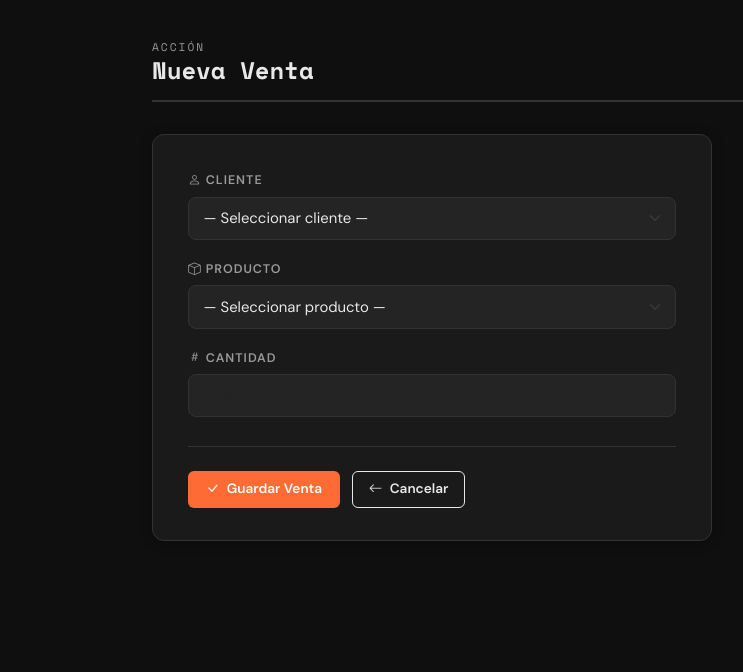
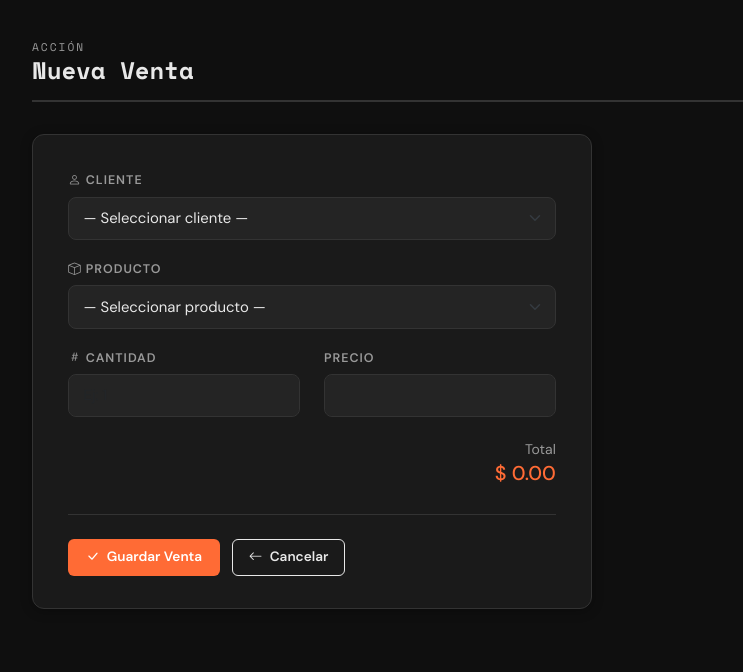
Before and after one commit to J-stark10/Ventas_App_Flask, a Flask app: page /create in a window 1280 px wide. Shown: the part 68-740 px from the top of the page, without its empty margins (32-775 px from the left). Run offline with Flask 3, Linux system fonts and the light colour scheme; data comes from the database, SQL or seed files in the repository.

Commit message:
V2 render ultima con registro ventas

```diff
--- a/app.py
+++ b/app.py
@@ -21,73 +21,68 @@ def init_database():
     conn.execute("""
         CREATE TABLE IF NOT EXISTS productos (
             id      INTEGER PRIMARY KEY,
-            nombre  TEXT NOT NULL
+            nombre  TEXT NOT NULL,
+            precio  REAL NOT NULL DEFAULT 0.0
         )
     """)
 
-    # Tabla ventas — usa claves foráneas para relacionarse
-    # con clientes y productos
+    # 🔥 Tabla ventas ahora con PRECIO
     conn.execute("""
         CREATE TABLE IF NOT EXISTS ventas (
             id          INTEGER PRIMARY KEY,
             cliente_id  INTEGER NOT NULL,
             producto_id INTEGER NOT NULL,
             cantidad    INTEGER NOT NULL,
+            precio      REAL NOT NULL,
             FOREIGN KEY (cliente_id)  REFERENCES clientes(id),
             FOREIGN KEY (producto_id) REFERENCES productos(id)
         )
     """)
 
-    # Datos de ejemplo para probar la app desde el inicio
+    # Datos de ejemplo
     conn.execute("INSERT OR IGNORE INTO clientes (id, nombre) VALUES (1, 'María García')")
     conn.execute("INSERT OR IGNORE INTO clientes (id, nombre) VALUES (2, 'Carlos López')")
     conn.execute("INSERT OR IGNORE INTO clientes (id, nombre) VALUES (3, 'Ana Martínez')")
 
-    conn.execute("INSERT OR IGNORE INTO productos (id, nombre) VALUES (1, 'Laptop')")
-    conn.execute("INSERT OR IGNORE INTO productos (id, nombre) VALUES (2, 'Mouse Inalámbrico')")
-    conn.execute("INSERT OR IGNORE INTO productos (id, nombre) VALUES (3, 'Teclado Mecánico')")
-
-    conn.execute("INSERT OR IGNORE INTO ventas (id, cliente_id, producto_id, cantidad) VALUES (1, 1, 1, 2)")
-    conn.execute("INSERT OR IGNORE INTO ventas (id, cliente_id, producto_id, cantidad) VALUES (2, 2, 3, 1)")
+    conn.execute("INSERT OR IGNORE INTO productos (id, nombre, precio) VALUES (1, 'Laptop', 1200)")
+    conn.execute("INSERT OR IGNORE INTO productos (id, nombre, precio) VALUES (2, 'Mouse Inalámbrico', 25)")
+    conn.execute("INSERT OR IGNORE INTO productos (id, nombre, precio) VALUES (3, 'Teclado Mecánico', 80)")
 
     conn.commit()
     conn.close()
 
-# Ejecutar al iniciar la aplicación
 init_database()
 
-
 # ─────────────────────────────────────────
-# INDEX — Listar todas las ventas
+# INDEX
 # ─────────────────────────────────────────
 @app.route("/")
 def index():
     conn = sqlite3.connect("ventas.db")
-    conn.row_factory = sqlite3.Row  # Permite acceder a columnas por nombre
+    conn.row_factory = sqlite3.Row
     cursor = conn.cursor()
 
-    # JOIN: combinamos las 3 tablas para mostrar nombres en vez de IDs
-    # ventas.cliente_id  → busca en clientes  → trae clientes.nombre
-    # ventas.producto_id → busca en productos → trae productos.nombre
     cursor.execute("""
         SELECT
             ventas.id,
             clientes.nombre  AS cliente,
             productos.nombre AS producto,
-            ventas.cantidad
+            ventas.precio,
+            ventas.cantidad,
+            (ventas.cantidad * ventas.precio) AS total
         FROM ventas
         JOIN clientes  ON ventas.cliente_id  = clientes.id
         JOIN productos ON ventas.producto_id = productos.id
         ORDER BY ventas.id DESC
     """)
+
     ventas = cursor.fetchall()
     conn.close()
 
     return render_template("index.html", ventas=ventas)
 
-
 # ─────────────────────────────────────────
-# CREATE — Mostrar formulario
+# CREATE
 # ─────────────────────────────────────────
 @app.route("/create")
 def create():
@@ -95,7 +90,6 @@ def create():
     conn.row_factory = sqlite3.Row
     cursor = conn.cursor()
 
-    # Cargamos clientes y productos para los <select>
     cursor.execute("SELECT * FROM clientes ORDER BY nombre")
     clientes = cursor.fetchall()
 
@@ -105,9 +99,8 @@ def create():
     conn.close()
     return render_template("create.html", clientes=clientes, productos=productos)
 
-
 # ─────────────────────────────────────────
-# SAVE — Guardar nueva venta (POST)
+# SAVE
 # ─────────────────────────────────────────
 @app.route("/save", methods=["POST"])
 def save():
@@ -118,18 +111,22 @@ def save():
     conn = sqlite3.connect("ventas.db")
     cursor = conn.cursor()
 
+    # 🔥 Obtener precio del producto
+    cursor.execute("SELECT precio FROM productos WHERE id = ?", (producto_id,))
+    precio = cursor.fetchone()[0]
+
+    # 🔥 Guardar precio en la venta
     cursor.execute("""
-        INSERT INTO ventas (cliente_id, producto_id, cantidad)
-        VALUES (?, ?, ?)
-    """, (cliente_id, producto_id, cantidad))
+        INSERT INTO ventas (cliente_id, producto_id, cantidad, precio)
+        VALUES (?, ?, ?, ?)
+    """, (cliente_id, producto_id, cantidad, precio))
 
     conn.commit()
     conn.close()
     return redirect("/")
 
-
 # ─────────────────────────────────────────
-# EDIT — Mostrar formulario con datos cargados
+# EDIT
 # ─────────────────────────────────────────
 @app.route("/edit/<int:id>")
 def edit(id):
@@ -137,11 +134,9 @@ def edit(id):
     conn.row_factory = sqlite3.Row
     cursor = conn.cursor()
 
-    # Buscamos la venta a editar
     cursor.execute("SELECT * FROM ventas WHERE id = ?", (id,))
     venta = cursor.fetchone()
 
-    # Cargamos las listas para los <select>
     cursor.execute("SELECT * FROM clientes ORDER BY nombre")
     clientes = cursor.fetchall()
 
@@ -151,9 +146,8 @@ def edit(id):
     conn.close()
     return render_template("edit.html", venta=venta, clientes=clientes, productos=productos)
 
-
 # ─────────────────────────────────────────
-# UPDATE — Actualizar venta (POST)
+# UPDATE
 # ─────────────────────────────────────────
 @app.route("/update", methods=["POST"])
 def update():
@@ -165,19 +159,22 @@ def update():
     conn = sqlite3.connect("ventas.db")
     cursor = conn.cursor()
 
+    # 🔥 Obtener precio actualizado
+    cursor.execute("SELECT precio FROM productos WHERE id = ?", (producto_id,))
+    precio = cursor.fetchone()[0]
+
     cursor.execute("""
         UPDATE ventas
-        SET cliente_id = ?, producto_id = ?, cantidad = ?
+        SET cliente_id = ?, producto_id = ?, cantidad = ?, precio = ?
         WHERE id = ?
-    """, (cliente_id, producto_id, cantidad, id))
+    """, (cliente_id, producto_id, cantidad, precio, id))
 
     conn.commit()
     conn.close()
     return redirect("/")
 
-
 # ─────────────────────────────────────────
-# DELETE — Eliminar venta
+# DELETE
 # ─────────────────────────────────────────
 @app.route("/delete/<int:id>")
 def delete(id):
@@ -190,6 +187,5 @@ def delete(id):
     conn.close()
     return redirect("/")
 
-
 if __name__ == "__main__":
-    app.run()
+    app.run(debug=True)
--- a/static/css/style.css
+++ b/static/css/style.css
@@ -42,7 +42,7 @@ body {
 
 /* ── Contenido ── */
 .main-wrapper {
-  max-width: 960px;
+  max-width: 1200px;
   margin: 0 auto;
   padding: 2.5rem 1.5rem 4rem;
 }
--- a/templates/create.html
+++ b/templates/create.html
@@ -1,8 +1,5 @@
-{% extends "base.html" %}
-
-{% block title %}Nueva Venta{% endblock %}
-
-{% block content %}
+{% extends "base.html" %} {% block title %}Nueva Venta{% endblock %} {% block
+content %}
 
 <!-- Encabezado -->
 <div class="page-header">
@@ -15,29 +12,22 @@
 <!-- Formulario -->
 <div class="form-card">
   <form action="/save" method="POST">
-
-        <!-- Select: Cliente -->
+    <!-- Cliente -->
     <div class="mb-3">
-            <label class="form-label" for="cliente_id">
+      <label class="form-label">
         <i class="bi bi-person me-1"></i>Cliente
       </label>
-            <select class="form-select" id="cliente_id" name="cliente_id" required>
+      <select class="form-select" name="cliente_id" required>
         <option value="" disabled selected>— Seleccionar cliente —</option>
         {% for cliente in clientes %}
-                    <!--
-                        El <option> muestra el NOMBRE visible para el usuario
-                        pero envía el ID al servidor (value="{{ cliente.id }}")
-                    -->
         <option value="{{ cliente.id }}">{{ cliente.nombre }}</option>
         {% endfor %}
       </select>
     </div>
 
-        <!-- Select: Producto -->
+    <!-- Producto -->
     <div class="mb-3">
-            <label class="form-label" for="producto_id">
-                <i class="bi bi-box me-1"></i>Producto
-            </label>
+      <label class="form-label"> <i class="bi bi-box me-1"></i>Producto </label>
       <select class="form-select" id="producto_id" name="producto_id" required>
         <option value="" disabled selected>— Seleccionar producto —</option>
         {% for producto in productos %}
@@ -46,9 +36,10 @@
       </select>
     </div>
 
-        <!-- Input: Cantidad -->
-        <div class="mb-3">
-            <label class="form-label" for="cantidad">
+    <!-- Cantidad y Precio -->
+    <div class="row">
+      <div class="col-md-6 mb-3">
+        <label class="form-label">
           <i class="bi bi-hash me-1"></i>Cantidad
         </label>
         <input
@@ -57,9 +48,21 @@
           id="cantidad"
           name="cantidad"
           min="1"
-                placeholder="Ej: 3"
+          placeholder="Ej: 1"
           required
-            >
+        />
+      </div>
+
+      <div class="col-md-6 mb-3">
+        <label class="form-label">Precio</label>
+        <input type="text" id="precio" class="form-control" readonly />
+      </div>
+    </div>
+
+    <!-- Total -->
+    <div class="text-end mt-1">
+      <small class="text-muted">Total</small>
+      <h5 id="total" style="color: var(--color-accent)">$ 0</h5>
     </div>
 
     <!-- Botones -->
@@ -71,8 +74,51 @@
         <i class="bi bi-arrow-left me-1"></i> Cancelar
       </a>
     </div>
-
   </form>
 </div>
 
+<!-- SCRIPT -->
+<script>
+  const productos = {
+    {% for p in productos %}
+      "{{ p.id }}": {{ p.precio }}{% if not loop.last %},{% endif %}
+    {% endfor %}
+  };
+
+  const productoSelect = document.getElementById("producto_id");
+  const cantidadInput = document.getElementById("cantidad");
+  const precioInput = document.getElementById("precio");
+  const totalInput = document.getElementById("total");
+
+  function calcular() {
+    const productoId = productoSelect.value;
+    const cantidad = parseInt(cantidadInput.value) || 0;
+
+    if (productoId && productos[productoId] !== undefined) {
+      const precio = productos[productoId];
+      const total = precio * cantidad;
+
+      // 💰 Formato simple
+      precioInput.value = "$ " + precio.toFixed(2);
+      totalInput.innerText = "$ " + total.toFixed(2);
+    } else {
+      precioInput.value = "";
+      totalInput.innerText = "$ 0.00";
+    }
+  }
+
+  // Eventos
+  productoSelect.addEventListener("change", () => {
+    if (!cantidadInput.value) {
+      cantidadInput.value = 1;
+    }
+    calcular();
+  });
+
+  cantidadInput.addEventListener("input", calcular);
+
+  // 🔥 Ejecutar al cargar
+  window.addEventListener("load", calcular);
+</script>
+
 {% endblock %}
```
Also changed, not shown: templates/edit.html (+59 -19 lines), templates/index.html (+38 -10 lines). Lines whose indentation alone changed are shown as unchanged.
